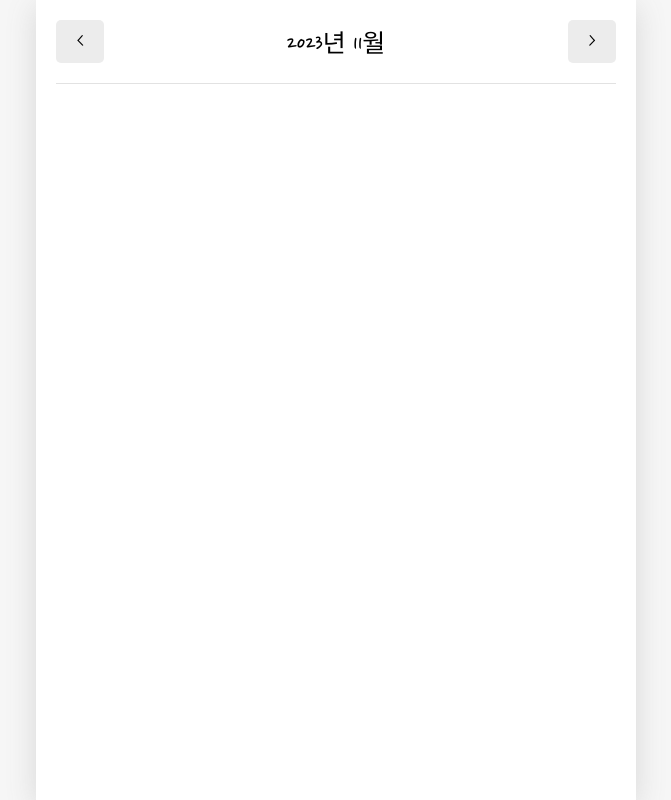
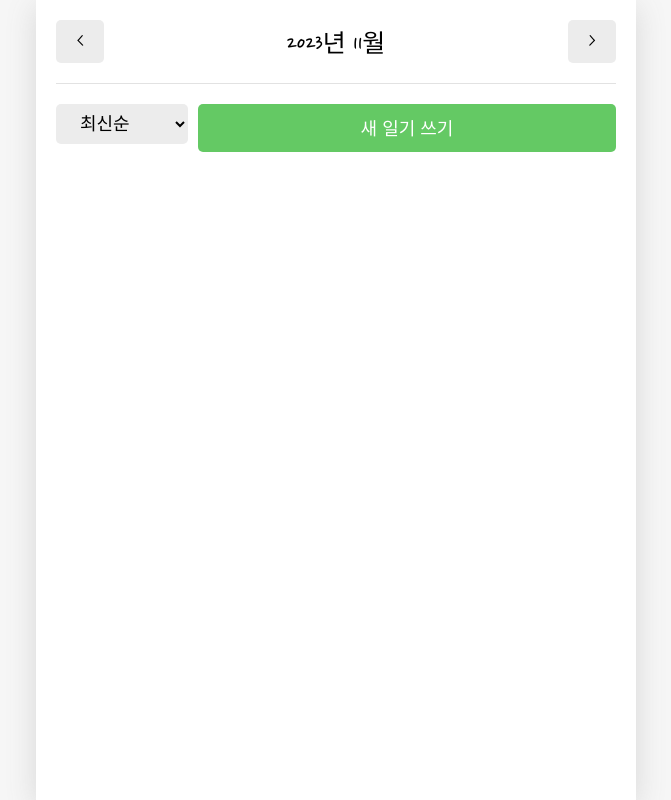
Before and after one commit to 92SooJong/one-bite-react, a React (Create React App) app in the folder project3/: page / in a window 1280 px wide. Shown: the whole page, without its empty margins (304-975 px from the left). Built offline with nearby package versions, Linux system fonts and the light colour scheme; a web font is replaced by a local one.

Commit message:
add : 일기 목록보기 화면 생성 및 디자인 적용

```diff
--- /dev/null
+++ b/project3/src/component/DiaryList.css
@@ -0,0 +1,34 @@
+.DiaryList {
+
+}
+
+.DiaryList .menu_wrapper {
+    margin-top: 20px;
+    margin-bottom: 30px;
+    display: flex;
+    justify-content: space-between;
+}
+
+.DiaryList .left_col select {
+    margin-right: 10px;
+    border: none;
+    border-radius: 5px;
+    background-color: #ececec;
+
+    padding-top: 10px;
+    padding-bottom: 10px;
+    padding-left: 20px;
+    padding-right: 20px;
+
+    cursor: pointer;
+    font-family: "Nanum Pen Script";
+    font-size: 18px;
+}
+
+.DiaryList .menu_wrapper .right_col {
+    flex-grow: 1;
+}
+
+.DiaryList .menu_wrapper .right_col button {
+    width: 100%;
+}
--- /dev/null
+++ b/project3/src/component/DiaryList.js
@@ -0,0 +1,35 @@
+import { useState } from "react";
+import Button from "./Button";
+import "./DiaryList.css";
+
+const sortOptionList = [
+    { value: "latest", name: "최신순" },
+    { value: "oldest", name: "오래된 순" }
+]
+
+const DiaryList = ({ data }) => {
+
+    const [sortType, setSortType] = useState("latest");
+
+    const onChangeSortType = (e) => {
+        setSortType(e.target.value);
+    }
+
+    return (
+        <div className="DiaryList">
+            <div className="menu_wrapper">
+                <div className="left_col">
+                    <select value={sortType} onChange={onChangeSortType}>
+                        {sortOptionList.map((it, idx) => (<option key={idx} value={it.value}>{it.name}</option>))}
+                    </select>
+                </div>
+                <div className="right_col">
+                    <Button type={"positive"} text={"새 일기 쓰기"}></Button>
+                </div>
+            </div>
+
+        </div>
+    )
+}
+
+export default DiaryList;
--- a/project3/src/pages/Home.js
+++ b/project3/src/pages/Home.js
@@ -4,6 +4,7 @@
 import { useContext, useEffect, useState } from "react";
 import {DiaryStateContext} from "../App"
 import { getMonthRangeByDate } from "../util";
+import DiaryList from "../component/DiaryList";
 
 const Home = () => {
 
@@ -37,6 +38,7 @@
                 leftChild={<Button text={"<"} onClick={onDecreaseMonth}></Button>}
                 rightChild={<Button text={">"} onClick={onIncreaseMonth}></Button>}>
             </Header>
+            <DiaryList data={filteredData}></DiaryList>
         </div>
     )
 };
```
